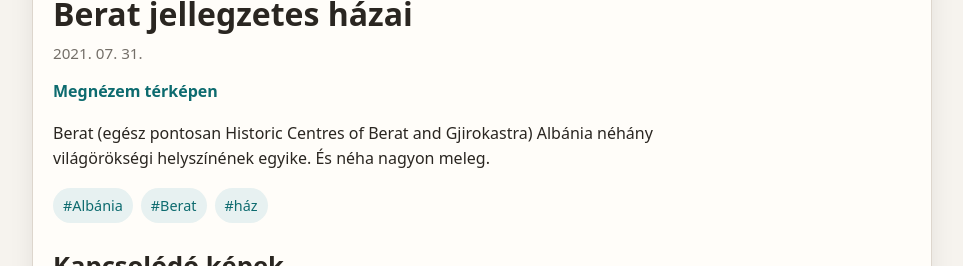
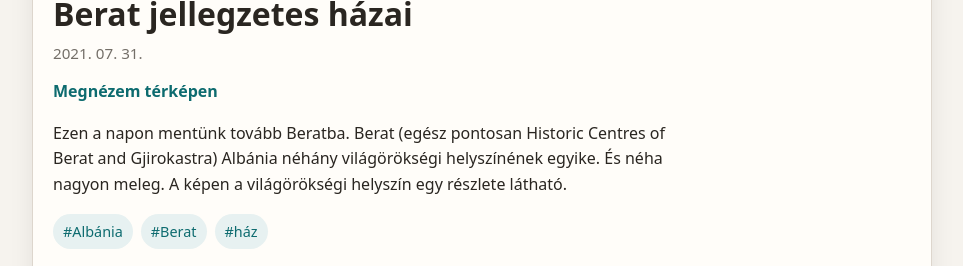
Before and after one commit to havassy/fotoblog, a Jekyll site: the page built from _posts/2021-07-31-berat_vilagorokseg.md, in a window 1280 px wide and 900 px high, scrolled down 633 px, cut to the strip 160-426 px from the top of the window. Shown: the whole strip, without its empty margins (158-1121 px from the left). Built offline with Jekyll 4.4.1, drawn with Linux system fonts in a browser that asks for light colours.

Commit message:
Auto-create/update posts from images [skip ci]

```diff
--- a/_posts/2021-07-31-berat_vilagorokseg.md
+++ b/_posts/2021-07-31-berat_vilagorokseg.md
@@ -13,7 +13,7 @@ tags:
   - "Albánia"
   - "Berat"
   - "ház"
-description: "Berat (egész pontosan Historic Centres of Berat and Gjirokastra) Albánia néhány világörökségi helyszínének egyike."
+description: "Ezen a napon mentünk tovább Beratba."
 ---
 
-Berat (egész pontosan Historic Centres of Berat and Gjirokastra) Albánia néhány világörökségi helyszínének egyike. És néha nagyon meleg.
+Ezen a napon mentünk tovább Beratba. Berat (egész pontosan Historic Centres of Berat and Gjirokastra) Albánia néhány világörökségi helyszínének egyike. És néha nagyon meleg. A képen a világörökségi helyszín egy részlete látható.
```
